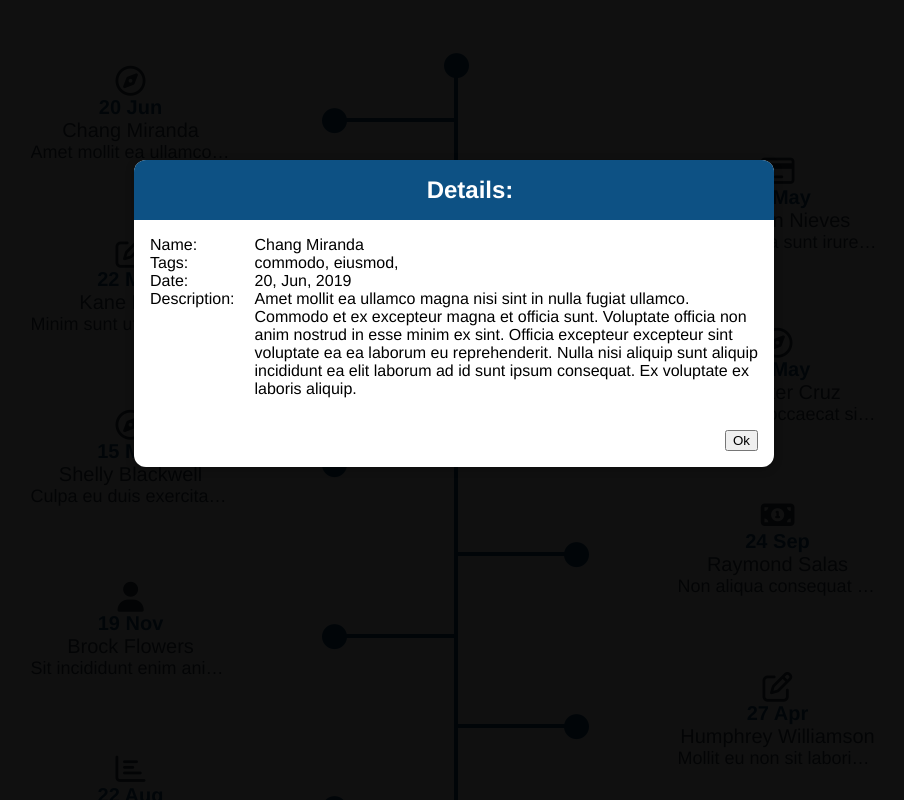
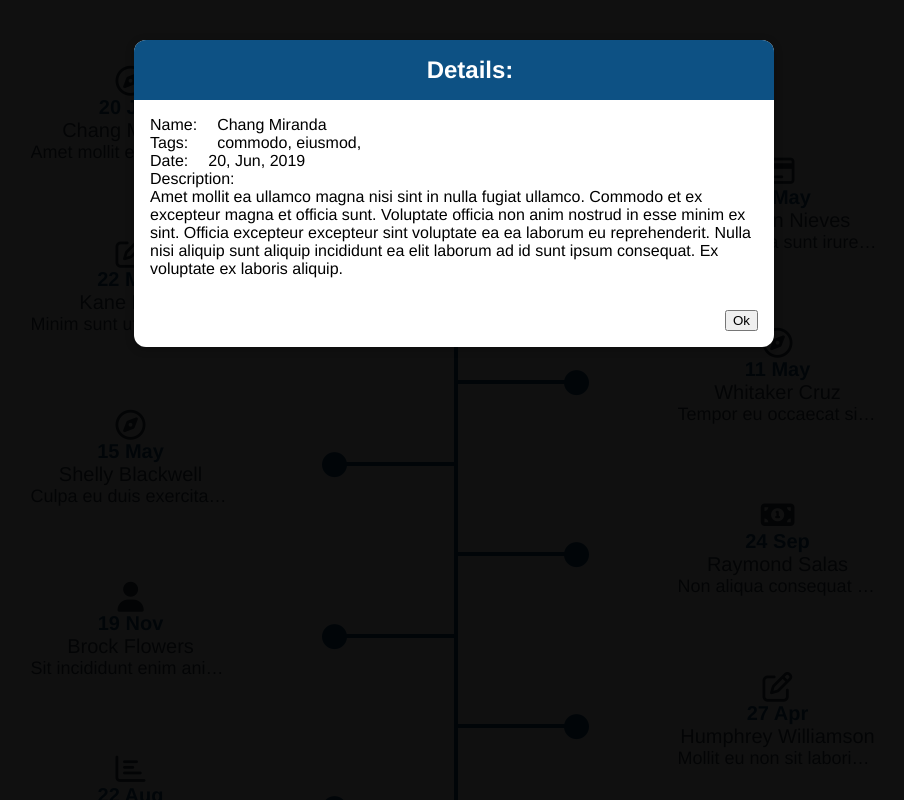
Before and after one commit to Cmanar0/Timeline, a Vue app: page / in a window 1280 px wide. Both pictures are taken after a click on the element 316 px from the left and 114 px from the top of the page. Shown: the top 800 px of the page, without its empty margins (186-1090 px from the left). Built offline with nearby package versions, Linux system fonts and the light colour scheme.

Commit message:
Update styling for dialog window

```diff
--- a/src/components/Timeline.vue
+++ b/src/components/Timeline.vue
@@ -6,13 +6,19 @@
           <div>
             <p>Name:</p>
             <p>Tags:</p>
-            <p>Date:</p>
-            <p>Description:</p>
           </div>
 
           <div>
             <p>{{ dialogContent.name.first }} {{ dialogContent.name.last }}</p>
             <span v-for="tag in dialogContent.tags" :key="tag" :tag="tag">{{ `${tag}, ` }}</span>
+          </div>
+        </div>
+        <div class="flex-info">
+          <div>
+            <p>Date:</p>
+          </div>
+
+          <div>
             <p>
               {{
                 `${dialogContent.myDate.getDate()}, ${
@@ -20,9 +26,11 @@
                 }, ${dialogContent.myDate.getFullYear()}`
               }}
             </p>
-
-            <p>{{ dialogContent.about }}</p>
           </div>
+        </div>
+        <div class="text-align">
+          <p>Description:</p>
+          <p>{{ dialogContent.about }}</p>
         </div>
       </template>
       <template #actions>
@@ -162,6 +170,9 @@ export default {
   display: flex;
   gap: 20px;
   justify-content: flex-start;
+}
+.text-align {
+  text-align: left;
 }
 .left-post-joint {
   position: relative;
--- a/src/components/reusable/DialogWin.vue
+++ b/src/components/reusable/DialogWin.vue
@@ -1,6 +1,5 @@
 <template>
   <div>
-    <!-- I emit the signal here inside the div element directly (it is suposed to close the dialog by clicking on the background of the dialog) (the div is set as background by the css)-->
     <div @click="$emit('close')"></div>
     <dialog open>
       <header>
@@ -13,7 +12,6 @@
       </section>
       <menu>
         <slot name="actions">
-          <!-- I emit the signal also here inside the button element directly to also close the dialog-->
           <button @click="$emit('close')">Close</button>
         </slot>
       </menu>
@@ -40,7 +38,7 @@ div {
   position: fixed;
   top: 0;
   left: 0;
-  height: 100vh;
+  height: 110vh;
   width: 100%;
   background-color: rgba(0, 0, 0, 0.75);
   z-index: 900;
@@ -48,7 +46,7 @@ div {
 
 dialog {
   position: fixed;
-  top: 20vh;
+  top: 5vh;
   left: 10%;
   width: 80%;
   z-index: 1000;
```
